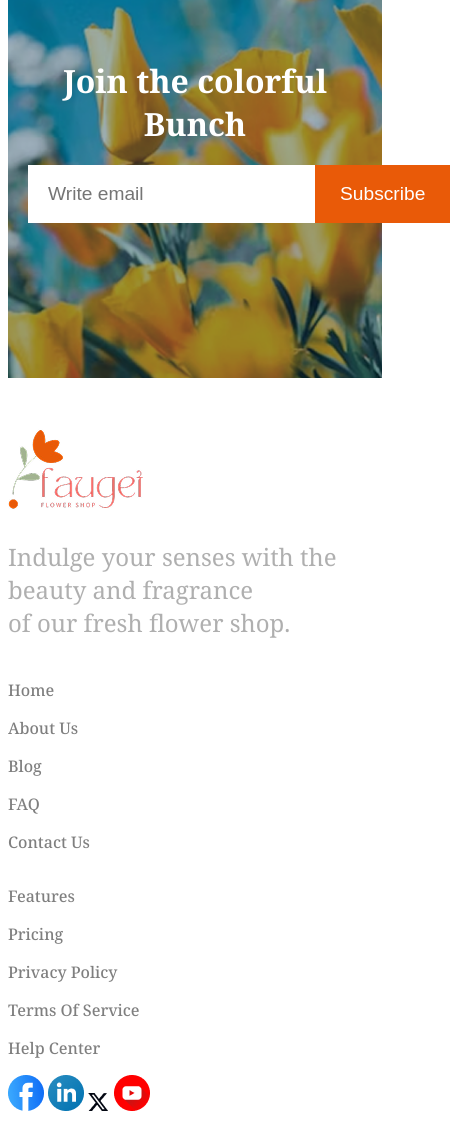
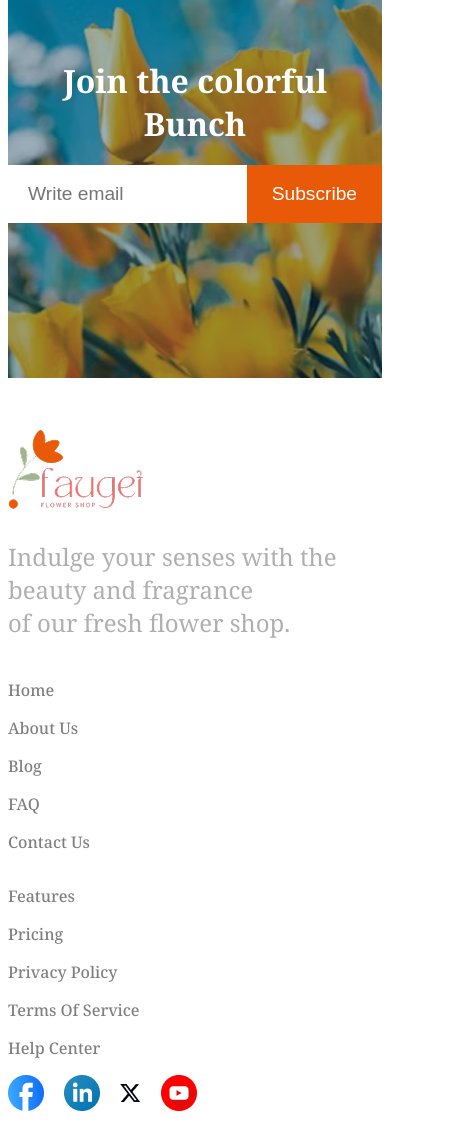
Before and after one commit to mahiOSD/B12A02-responsive-Flowers-main, a plain HTML site: page index.html in a window 390 px wide. Shown: the part 5888-7012 px from the top of the page, 450 px wide, since content can reach past the window. Drawn offline with Linux system fonts and the light colour scheme.

Commit message:
final responsive

```diff
--- a/styles/flower.css
+++ b/styles/flower.css
@@ -240,6 +240,11 @@ section{
     margin: 0 auto;
     margin-top: 50px;
 }
+.content.img {
+  display: flex;
+  gap: 20px;
+  align-items: center;
+}
 
 @media (max-width: 576px) {
 
@@ -327,10 +332,19 @@ section{
   padding: 0 20px;
 }
 
-.subscribe-form {
-    margin: 0 auto;
+  .subscribe-form {
     padding: 0 20px;
   }
+
+  .subscribe-form input {
+    flex: 1;
+    min-width: 0;
+  }
+
+  .subscribe-form button {
+    flex-shrink: 0;
+  }
+
 
   .footer-section {
     flex-direction: column;
```
